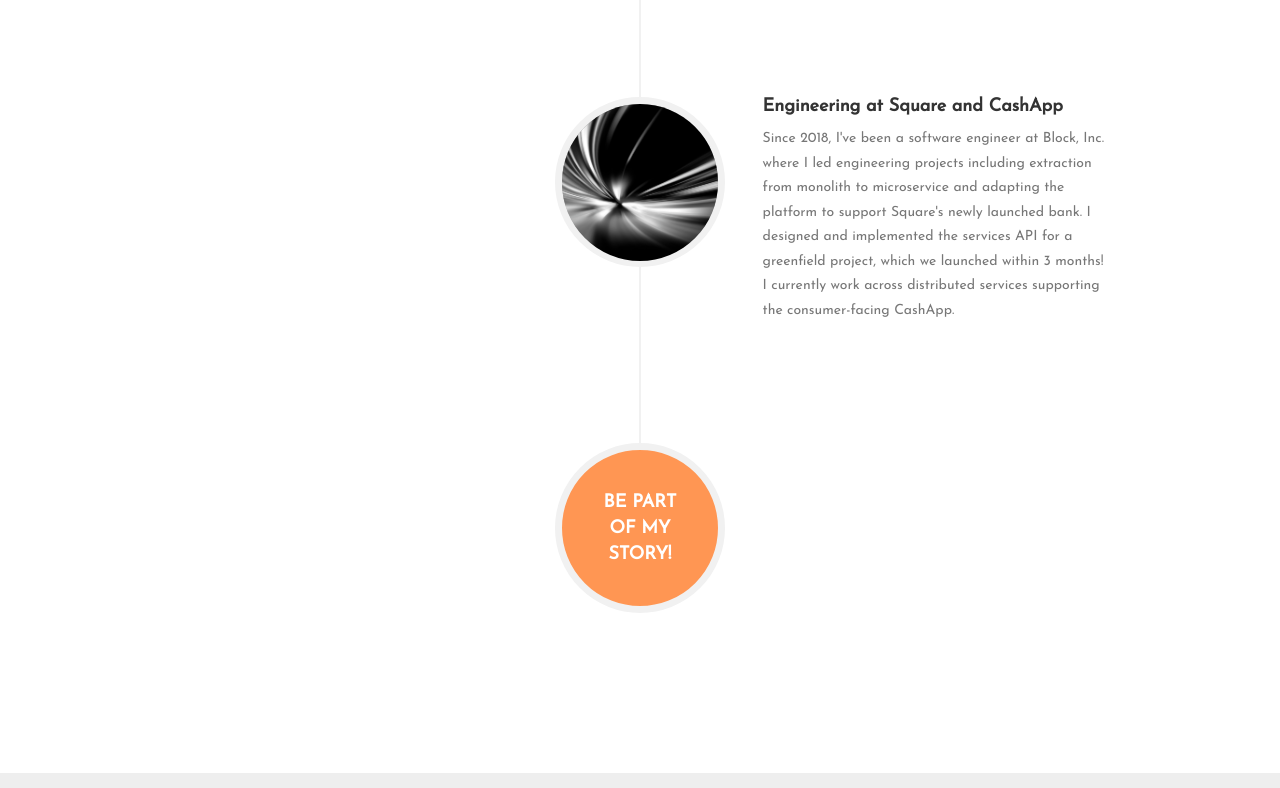
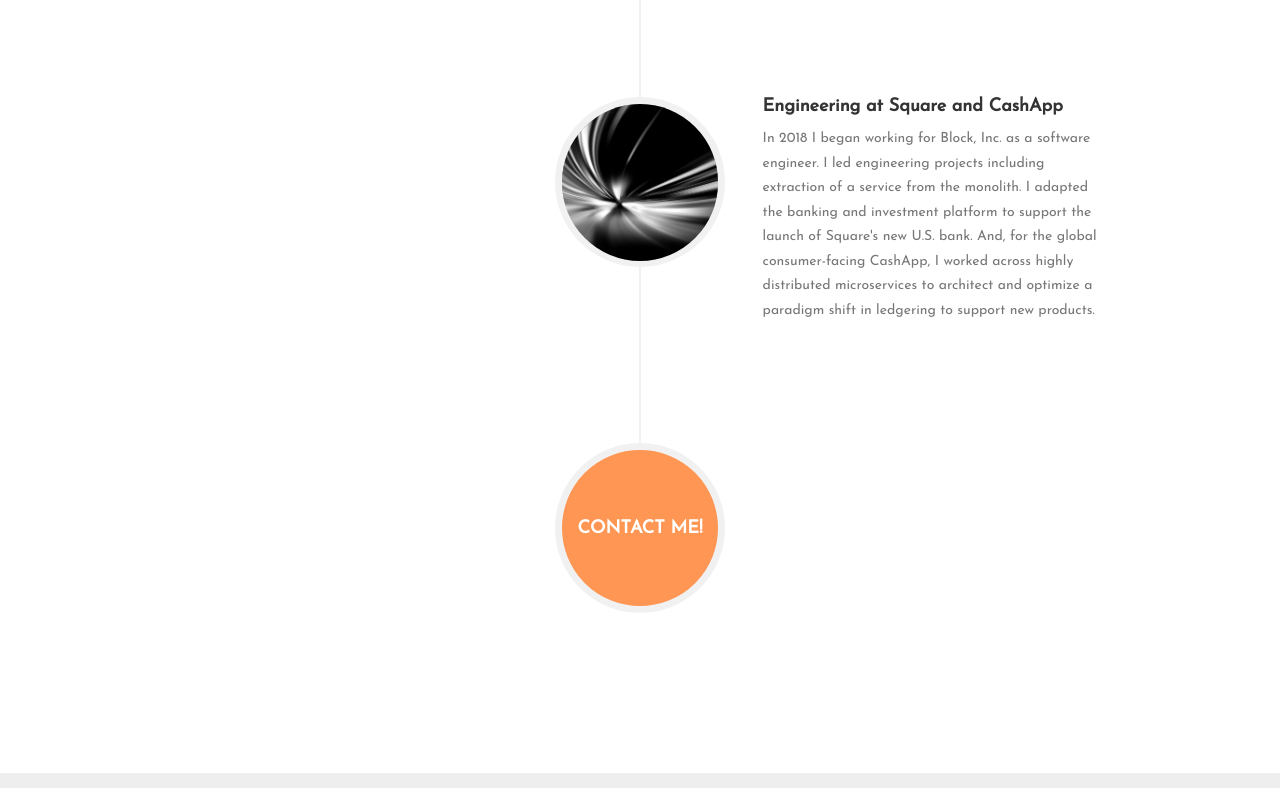
Before and after one commit to chrisbrickey/mysite11, a website: page public/index.html in a window 1280 px wide. Shown: the part 1892-2680 px from the top of the page. Drawn offline with nearby package versions, Linux system fonts and the light colour scheme; a web font is replaced by a local one.

Commit message:
Update profile and increase specificity of work at Block/Square/CashApp

```diff
--- a/public/index.html
+++ b/public/index.html
@@ -169,9 +169,8 @@
                                 </div>
                                 <div class="timeline-body">
                                     <p class="text-muted">
-                                      Since 2018, I've been a software engineer at Block, Inc. where I led engineering projects including extraction from monolith to microservice and adapting the platform to support Square's newly launched bank.
-                                      I designed and implemented the services API for a greenfield project, which we launched within 3 months!
-                                      I currently work across distributed services supporting the consumer-facing CashApp.
+                                      In 2018 I began working for Block, Inc. as a software engineer. I led engineering projects including extraction of a service from the monolith. I adapted the banking and investment platform to support the launch of Square's new U.S. bank.
+                                        And, for the global consumer-facing CashApp, I worked across highly distributed microservices to architect and optimize a paradigm shift in ledgering to support new products.
                                     </p>
                                 </div>
                             </div>
@@ -180,9 +179,8 @@
                         <li>
                             <a class="page-scroll" href="#contact">
                                 <div class="timeline-image" style="background-color:#FF9653">
-                                    <h4>Be Part
-                                        <br>Of My
-                                        <br>Story!
+                                    <h4>
+                                        <br>Contact Me!
                                     </h4>
                                 </div>
                             </a>
@@ -266,7 +264,8 @@
                     <div class="col-lg-12 text-center">
                         <h2 class="section-heading">Contact Me</h2>
                         <h3 class="section-subheading text-muted">
-                        Building backend and services software using sustainable engineering processes to support faster product iteration.
+                            <br>Building backend and microservices software
+                            <br>to support product expansion and iteration.
                         </h3>
                     </div>
                 </div>
@@ -283,7 +282,7 @@
                         <p style="color:#FF9653">Software Engineer</p>
                         </br></br>
                         <p>
-                            New York, New York
+                            Paris, France
                             </br>
                             cbrickey1@gmail.com
                         </p>
```
Also changed, not shown: public/img/team/headshot_crop.jpg.
